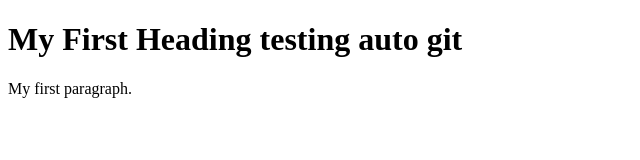
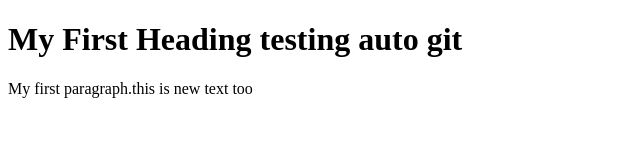
Before and after one commit to ginterrupt/web-dev, a plain HTML site: page index.html in a window 1280 px wide. Shown: the whole page, without its empty margins (0-640 px from the left). Drawn offline with Linux system fonts and the light colour scheme.

Commit message:
test git auto pull

```diff
--- a/index.html
+++ b/index.html
@@ -3,7 +3,7 @@
 <body>
 
 <h1>My First Heading testing auto git</h1>
-<p>My first paragraph.</p>
+<p>My first paragraph.this is new text too </p>
 
 </body>
 </html>
```
